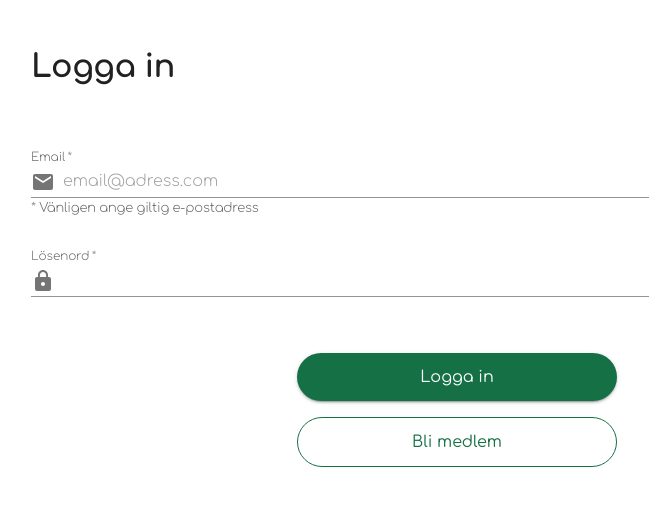
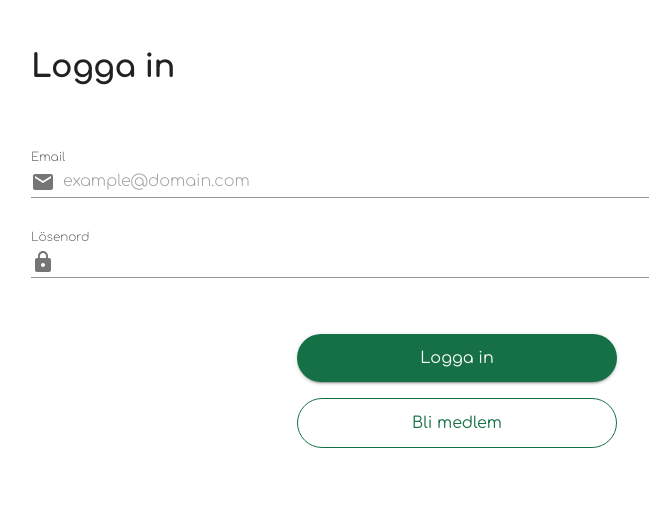
Before and after one commit to FyndBox/fynd-box, a React (Vite) app in the folder fyndbox-frontend/: page /login in a window 1280 px wide. Shown: the top 506 px of the page, without its empty margins (183-832 px from the left). Built offline with nearby package versions, Linux system fonts and the light colour scheme.

Commit message:
#20: Fix UI login

```diff
--- a/fyndbox-frontend/src/pages/LoginPage/LoginPage.tsx
+++ b/fyndbox-frontend/src/pages/LoginPage/LoginPage.tsx
@@ -32,8 +32,8 @@ const LoginPage: FC = () => {
           label="Email"
           variant="standard"
           margin="normal"
-          placeholder="email@adress.com"
-          helperText=" * Vänligen ange giltig e-postadress"
+          placeholder="example@domain.com"
+          helperText=""
           slotProps={{
             input: {
               startAdornment: (
@@ -43,7 +43,6 @@ const LoginPage: FC = () => {
               ),
             },
           }}
-          required
         />
 
         <TextField
@@ -61,7 +60,6 @@ const LoginPage: FC = () => {
               ),
             },
           }}
-          required
         />
       </TextFieldsContainer>
       <ActionButtonsGroup>
```
